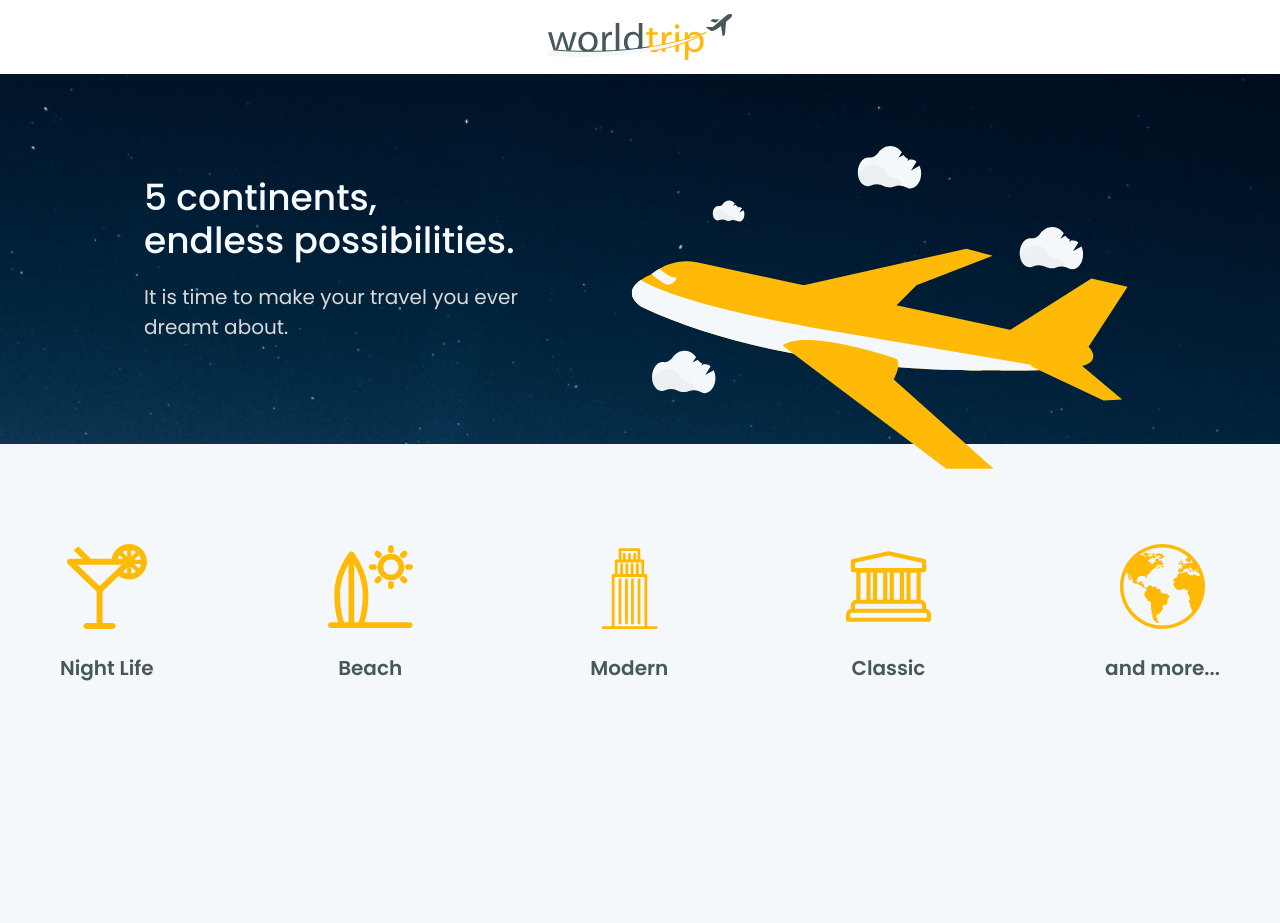
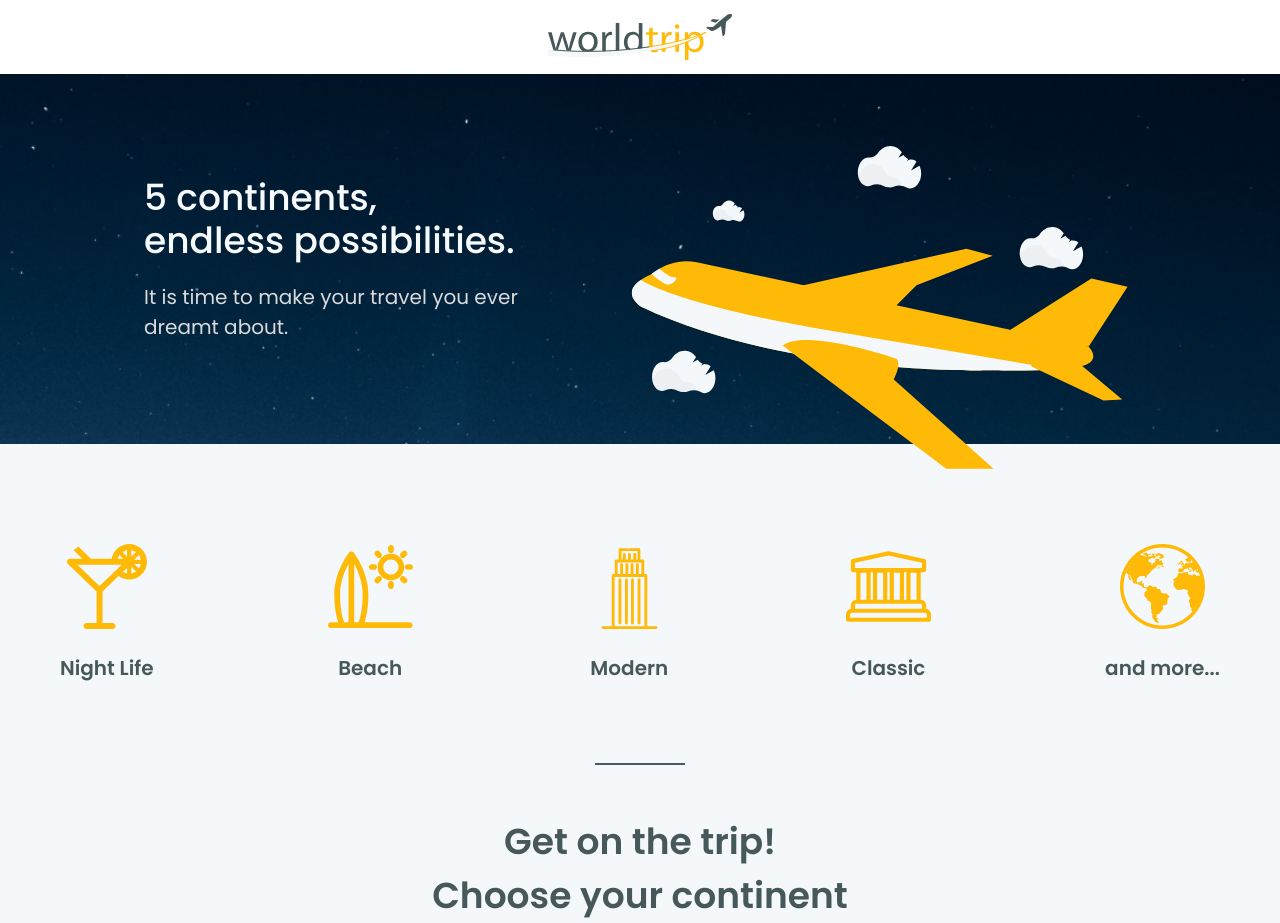
Before and after one commit to Bernardomennndes/worldtrip, a Next.js app: page / in a window 1280 px wide. Before the commit the page ends 800 px from the top, so only its background shows below. Built offline with nearby package versions, Linux system fonts and the light colour scheme.

Commit message:
Component: Divider and index title

```diff
--- /dev/null
+++ b/src/components/Divider.tsx
@@ -0,0 +1,18 @@
+import { Box } from '@chakra-ui/react';
+
+export function Divider() {
+    return (
+        <Box
+            w="90px"
+            h="0px"
+            display="block"
+            mx="auto"
+            mt="80px"
+            mb="50px"
+            border="1px solid transparent"
+            borderColor="gray.600"
+        >
+
+        </Box>
+    );
+}
--- a/src/pages/index.tsx
+++ b/src/pages/index.tsx
@@ -1,8 +1,9 @@
 import Head from 'next/head';
-import { } from '@chakra-ui/react';
+import { Text } from '@chakra-ui/react';
 import { Header } from '../components/Header';
 import { Banner } from '../components/Banner';
 import { TravelTypes } from '../components/TravelTypes';
+import { Divider } from '../components/Divider';
 
 export default function Home() {
   return (
@@ -17,6 +18,18 @@ export default function Home() {
 
       <TravelTypes />
 
+      <Divider />
+
+      <Text
+        fontSize="4xl"
+        fontWeight="600"
+        display="block"
+        mx="auto"
+        textAlign="center"
+      >
+        Get on the trip!<br />Choose your continent
+      </Text>
+
     </>
   )
 }
```
